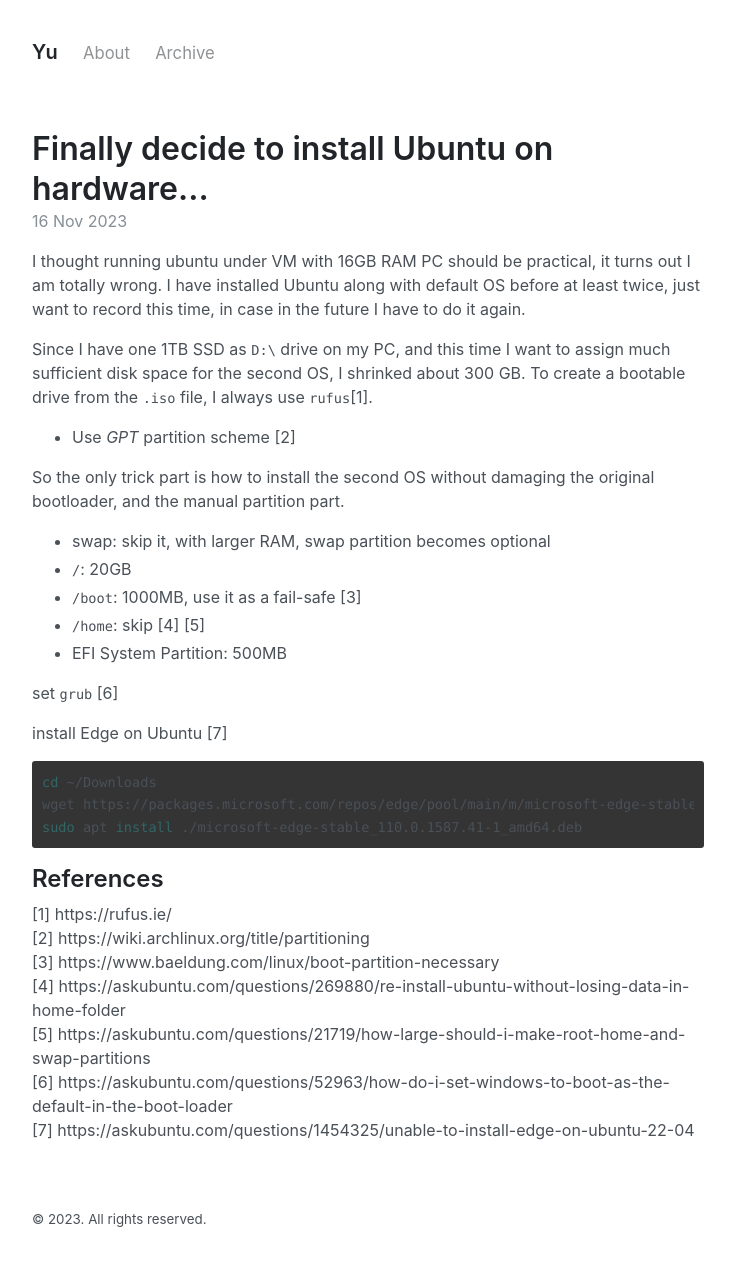
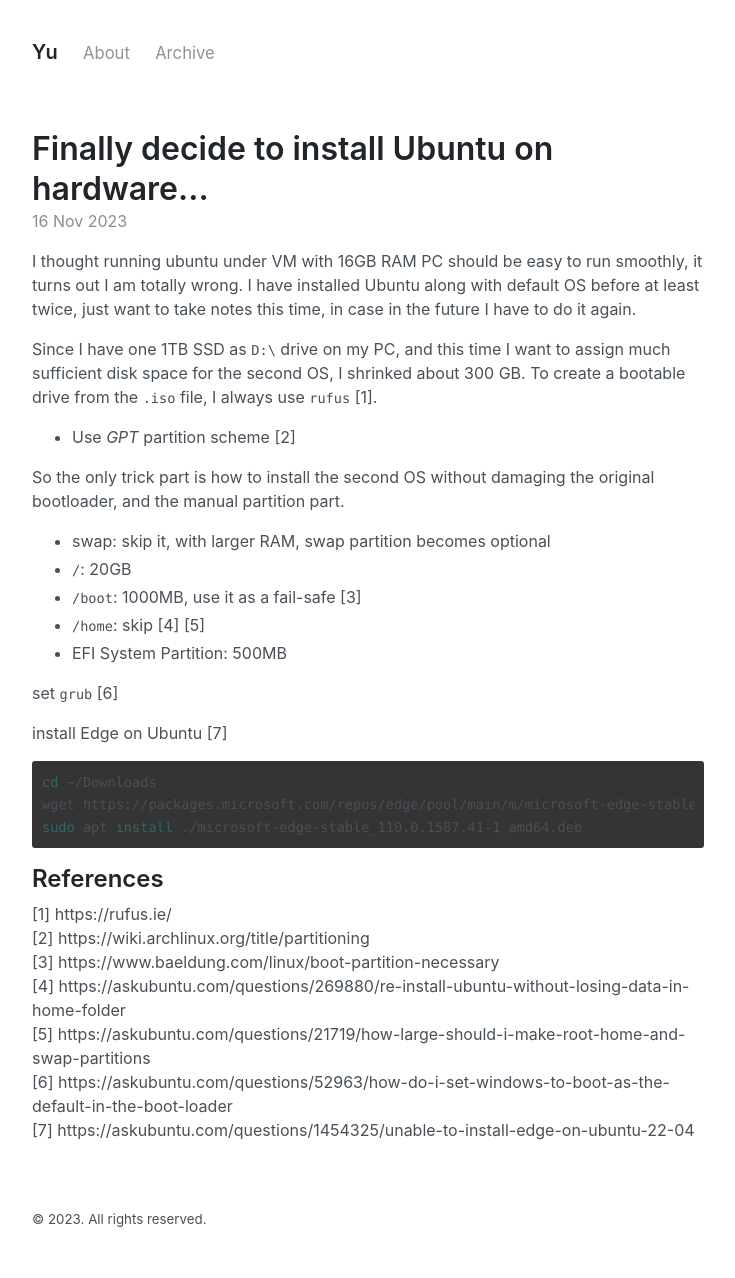
Before and after one commit to yuuu14/blog, a Jekyll site: the page built from _posts/2023-11-16-dual-boot-ubuntu.md, in a window 1280 px wide. Shown: the whole page, without its empty margins (272-1007 px from the left). Built offline with Jekyll 4.4.1, drawn with Linux system fonts in a browser that asks for light colours.

Commit message:
update post

```diff
--- a/_posts/2023-11-16-dual-boot-ubuntu.md
+++ b/_posts/2023-11-16-dual-boot-ubuntu.md
@@ -5,9 +5,9 @@ date: 2023-11-16 13:57 +0100
 ---
 
 
-I thought running ubuntu under VM with 16GB RAM PC should be practical, it turns out I am totally wrong. I have installed Ubuntu along with default OS before at least twice, just want to record this time, in case in the future I have to do it again.
+I thought running ubuntu under VM with 16GB RAM PC should be easy to run smoothly, it turns out I am totally wrong. I have installed Ubuntu along with default OS before at least twice, just want to take notes this time, in case in the future I have to do it again.
 
-Since I have one 1TB SSD as `D:\` drive on my PC, and this time I want to assign much sufficient disk space for the second OS, I shrinked about 300 GB. To create a bootable drive from the `.iso` file, I always use `rufus`[1].
+Since I have one 1TB SSD as `D:\` drive on my PC, and this time I want to assign much sufficient disk space for the second OS, I shrinked about 300 GB. To create a bootable drive from the `.iso` file, I always use `rufus` [1].
 - Use *GPT* partition scheme [2]
 
 So the only trick part is how to install the second OS without damaging the original bootloader, and the manual partition part.
```
